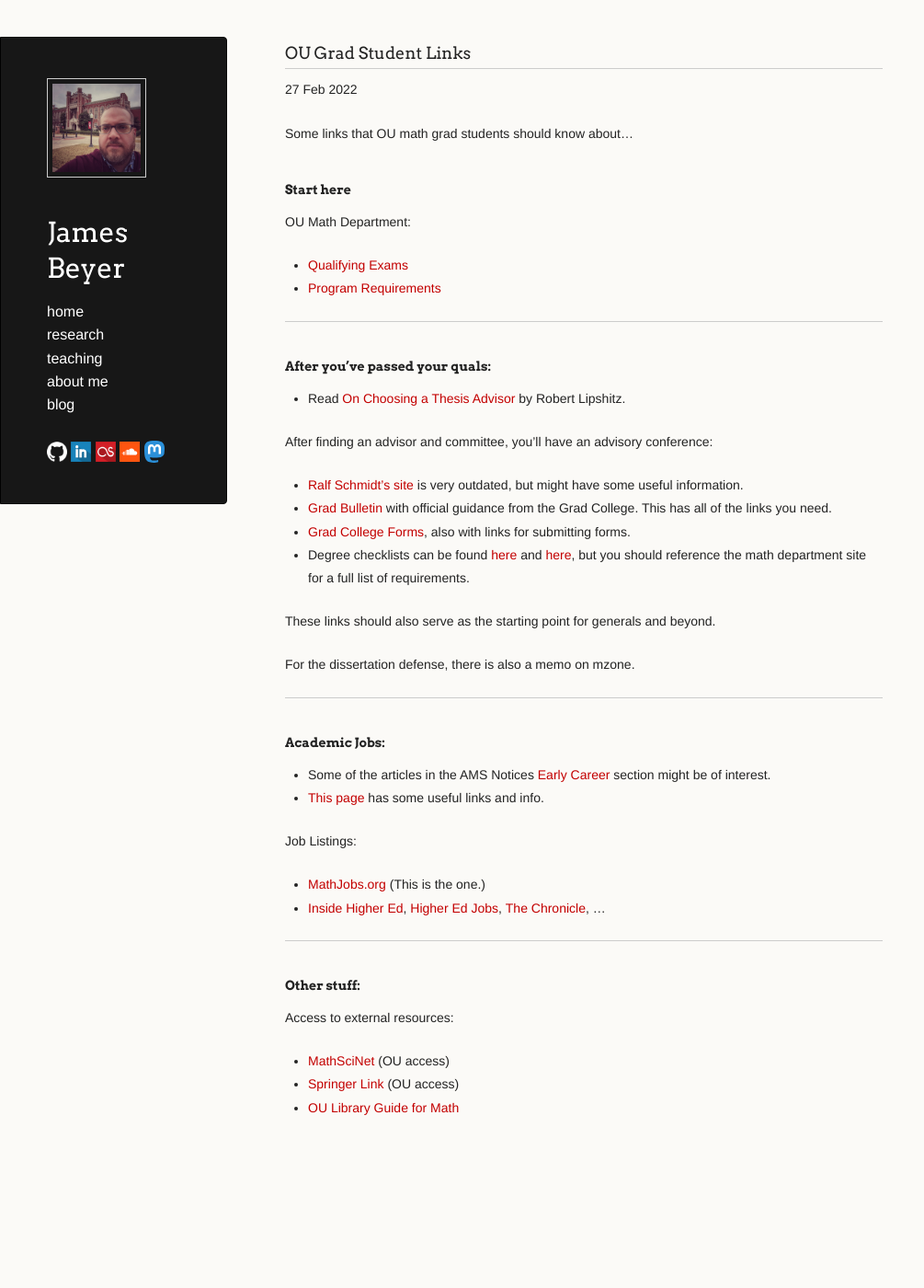
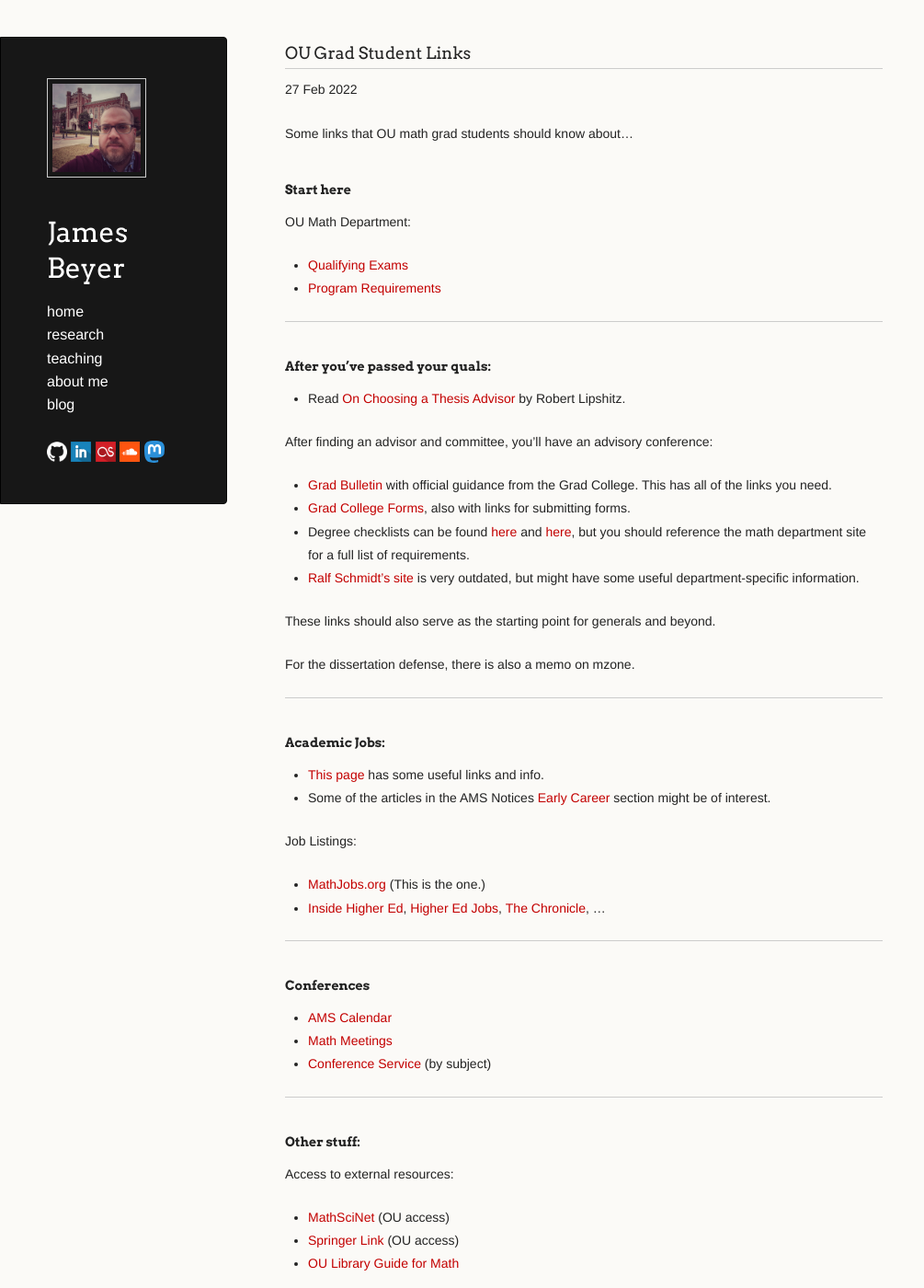
Before and after one commit to jebeyer/jebeyer.github.io, a Jekyll site: the page built from _posts/2022-02-27-ou_links.md, in a window 1280 px wide and 1400 px high. Shown: the whole window at 92% size, without its empty margins (0-1005 px from the left). Built offline with Jekyll 4.4.1, drawn with Linux system fonts in a browser that asks for light colours; a script that is not in the unit is left out.

Commit message:
added conference listings links

```diff
--- a/_posts/2022-02-27-ou_links.md
+++ b/_posts/2022-02-27-ou_links.md
@@ -18,10 +18,10 @@ OU Math Department:
 * Read [On Choosing a Thesis Advisor](https://www.ams.org/journals/notices/201902/rnoti-p191.pdf) by Robert Lipshitz.
 
 After finding an advisor and committee, you'll have an advisory conference:
-* [Ralf Schmidt's site](http://www2.math.ou.edu/~rschmidt/grad/procedures.html#advisory_conference) is very outdated, but might have some useful information.
-* [Grad Bulletin](https://www.ou.edu/gradcollege/forms/bulletin/doctoral-info#8.3) with official guidance from the Grad College. This has all of the links you need.
+* [Grad Bulletin](https://www.ou.edu/gradcollege/forms/bulletin/doctoral-info) with official guidance from the Grad College. This has all of the links you need.
 * [Grad College Forms](https://www.ou.edu/gradcollege/forms), also with links for submitting forms.
 * Degree checklists can be found [here](https://www.ou.edu/gradcollege/forms/doctoral-degree-requirements) and [here](https://ou-public.courseleaf.com/arts-sciences/mathematics/mathematics-doctor-philosophy/), but you should reference the math department site for a full list of requirements.
+* [Ralf Schmidt's site](http://www2.math.ou.edu/~rschmidt/grad/procedures.html) is very outdated, but might have some useful department-specific information.
 
 These links should also serve as the starting point for generals and beyond.
 
@@ -30,12 +30,19 @@ For the dissertation defense, there is also a memo on mzone.
 ---
 
 #### Academic Jobs:
+* [This page](https://math.duke.edu/graduate/applying-for-jobs) has some useful links and info.
 * Some of the articles in the AMS Notices [Early Career](https://www.ams.org/cgi-bin/notices/amsnotices.pl?article_id=career&article_type=gallery&gallery_type=career) section might be of interest.
-* [This page](https://math.duke.edu/graduate/applying-for-jobs) has some useful links and info.
 
 Job Listings:
 * [MathJobs.org](https://www.mathjobs.org/jobs) (This is the one.)
 * [Inside Higher Ed](https://careers.insidehighered.com/), [Higher Ed Jobs](https://www.higheredjobs.com/faculty/), [The Chronicle](https://jobs.chronicle.com/), ...
+
+---
+
+#### Conferences
+* [AMS Calendar](https://www.ams.org/meetings/calendar/mathcal)
+* [Math Meetings](https://mathmeetings.net/)
+* [Conference Service](https://conference-service.com/conferences/algebra.html) (by subject)
 
 ---
 
```
